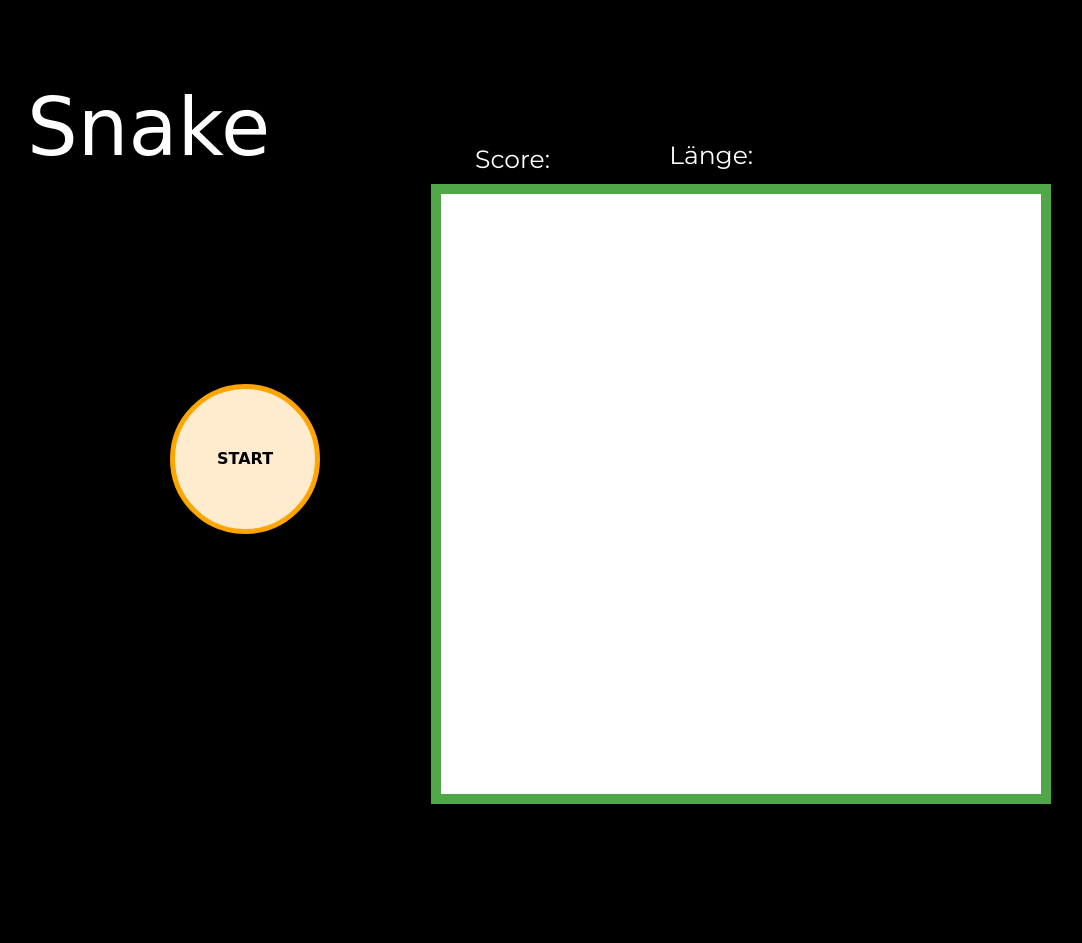
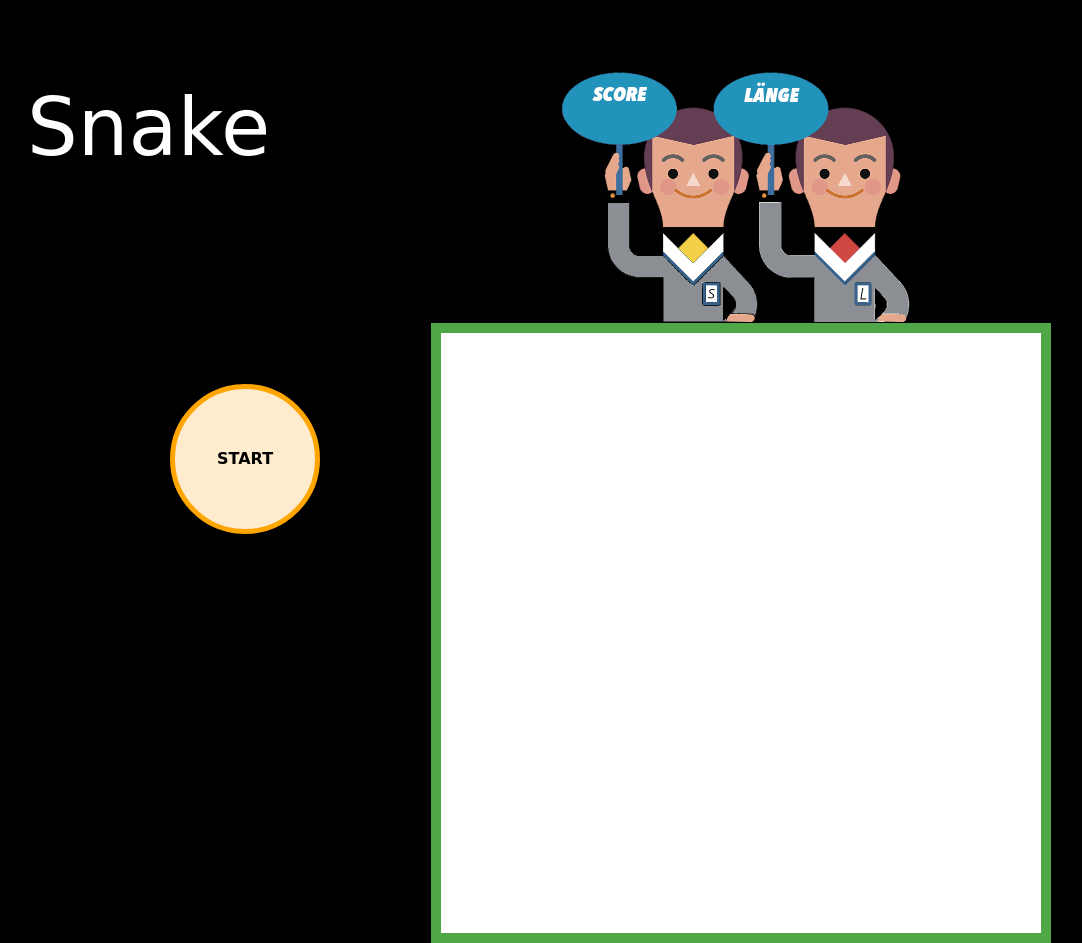
Before and after one commit to anatoliynovo/snake, a plain HTML site: page index.html in a window 1280 px wide. Shown: the whole page, without its empty margins (43-1125 px from the left). Before the commit the page ends 804 px from the top, so only its background shows below. Drawn offline with nearby package versions, Linux system fonts and the light colour scheme; a web font is replaced by a local one.

Commit message:
version 5.0

```diff
--- a/css/style.css
+++ b/css/style.css
@@ -95,10 +95,19 @@ body {
 /****************************/
 
 /********* Indicator for score and size *********/
+#scoreboard {
+	position: relative;
+	height: auto;
+	width: 50%;
+	margin-left: 40%;
+	padding-top: 10%;
+	margin-bottom: -4.5%;
+}
+
 #score {
 	position: absolute;
-	margin-top: 11%;
-	margin-left: 35%;
+	margin-top: 6.5%;
+	margin-left: 37.2%;
 	text-align: left;
 	color: white;
 	font-size: 25px;
@@ -106,12 +115,23 @@ body {
 }
 
 #size {
-	margin-top: 12%;
-	margin-left: 35%;
+	position: relative;
+	margin-top: 9%;
+	margin-left: -20%;
 	text-align: center;
 	color: white;
 	font-size: 25px;
 	font-family: 'Montserrat', sans-serif;
+}
+
+#score_number {
+	font-size: 25px;
+	font-family: 'Gugi', cursive;
+}
+
+#size_number {
+	font-size: 25px;
+	font-family: 'Gugi', cursive;
 }
 
 /****************************/
@@ -123,6 +143,7 @@ body {
 	width: 600px;
 	height: 600px;
 	margin-left: 35%;
+	margin-top: 3%;
 	border: 10px solid rgb(80, 167, 72);
 	box-sizing: content-box;
 	background: white;
--- a/index.html
+++ b/index.html
@@ -19,15 +19,18 @@
 
 <body>
 
+  <!-- Scoreboard und Titel -->
   <div class="container">
     <button class="start"></button>
     <div class="row">
       <h1 id="titel">Snake</h1>
-      <span id="score">Score: <span id="score_number"></span></span>
-      <span id="size">Länge: <span id="size_number"></span></span>
+      <span><img id="scoreboard" src="scoreboard.png" alt="scoreboard"></span>
+      <span id="score"><span id="score_number"></span></span>
+      <span id="size"><span id="size_number"></span></span>
     </div>
-
-    <div id="map">
+    <!-- Map -->
+    <div id="map"></div>
+    <!-- Popup -->
     <div class="popup">
       <div class="header-popup">
         <h2>Du hast leider verloren &#128534</h2>
@@ -37,7 +40,6 @@
       </div>
     </div>
   </div>
-  </div>
 
   <script type="text/javascript" src="js/main.js"></script>
 
```
Also changed, not shown: js/main.js (+19 -15 lines), scoreboard.png (added). Lines whose indentation alone changed are shown as unchanged.
